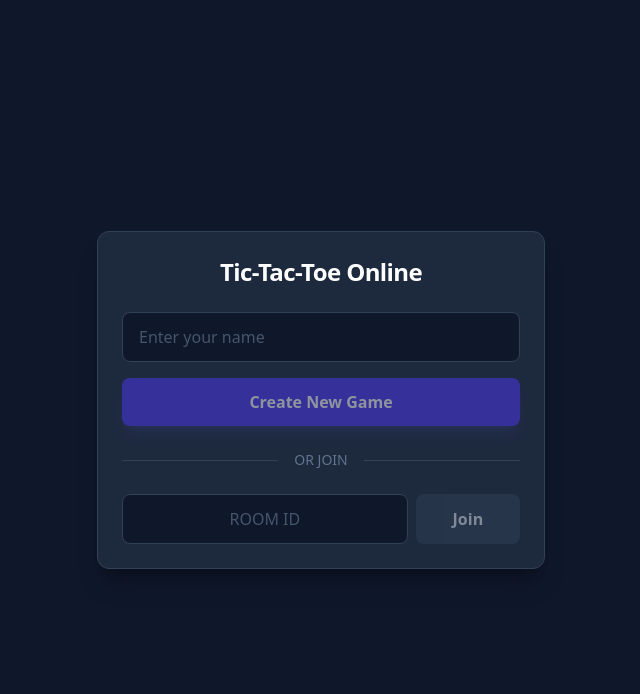
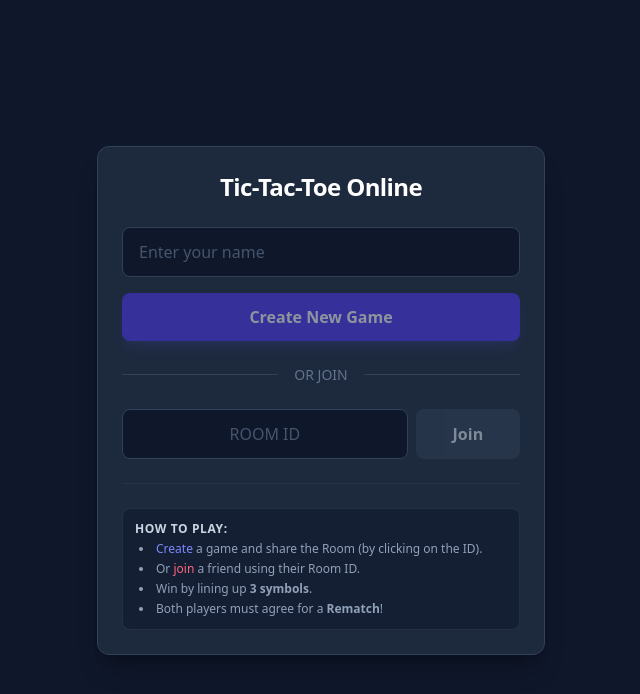
Before and after one commit to Ahmedok/internship-task6, a React (Vite) app in the folder packages/client/: page / in a window 1280 px wide. Shown: the top 694 px of the page, without its empty margins (319-959 px from the left). Built offline with nearby package versions, Linux system fonts and the light colour scheme; no server answers.

Commit message:
feat: Add instruction and favicon

```diff
--- a/packages/client/index.html
+++ b/packages/client/index.html
@@ -2,9 +2,9 @@
 <html lang="en">
     <head>
         <meta charset="UTF-8" />
-    <link rel="icon" type="image/svg+xml" href="/vite.svg" />
+        <link rel="icon" type="image/x-icon" href="/favicon.ico" />
         <meta name="viewport" content="width=device-width, initial-scale=1.0" />
-    <title>client</title>
+        <title>Tic-Tac-Toe Online (Task 6)</title>
     </head>
     <body>
         <div id="root"></div>
--- a/packages/client/src/components/screens/LobbyScreen.tsx
+++ b/packages/client/src/components/screens/LobbyScreen.tsx
@@ -78,6 +78,30 @@ export function LobbyScreen() {
                             {error}
                         </div>
                     )}
+                    <div className="my-2 border-t border-slate-700/50"></div>
+
+                    {/* Instructions */}
+                    <div className="text-xs text-slate-400 space-y-2 bg-slate-900/50 p-3 rounded-lg border border-slate-700/50">
+                        <h3 className="font-bold text-slate-300 uppercase tracking-wider mb-1">
+                            How to play:
+                        </h3>
+                        <ul className="list-disc list-inside space-y-1 ml-1">
+                            <li>
+                                <span className="text-indigo-400 font-medium">Create</span> a game
+                                and share the Room (by clicking on the ID).
+                            </li>
+                            <li>
+                                Or <span className="text-rose-400 font-medium">join</span> a friend
+                                using their Room ID.
+                            </li>
+                            <li>
+                                Win by lining up <strong>3 symbols</strong>.
+                            </li>
+                            <li>
+                                Both players must agree for a <strong>Rematch</strong>!
+                            </li>
+                        </ul>
+                    </div>
                 </div>
             </Card>
         </CenterLayout>
```
Also changed, not shown: 1 other file (tests, documents, lock files or other folders). Lines whose indentation alone changed are shown as unchanged.
